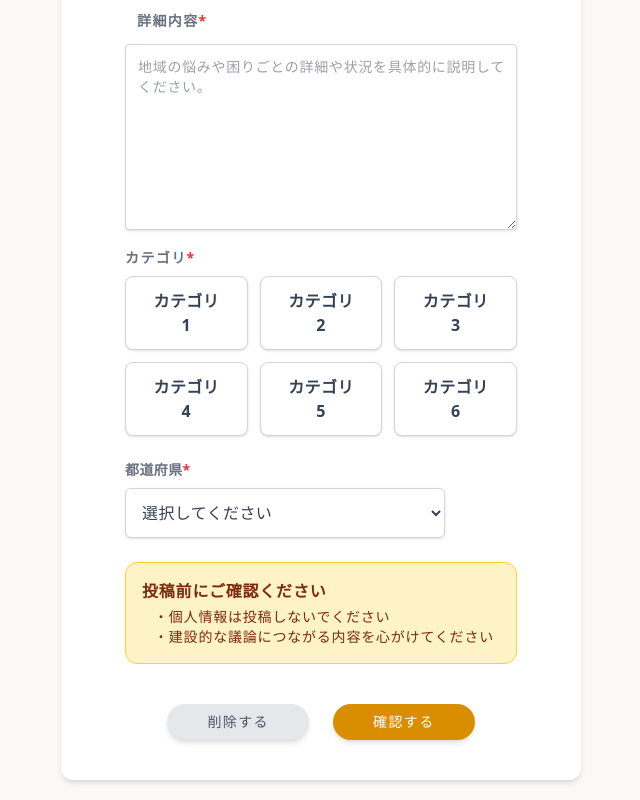
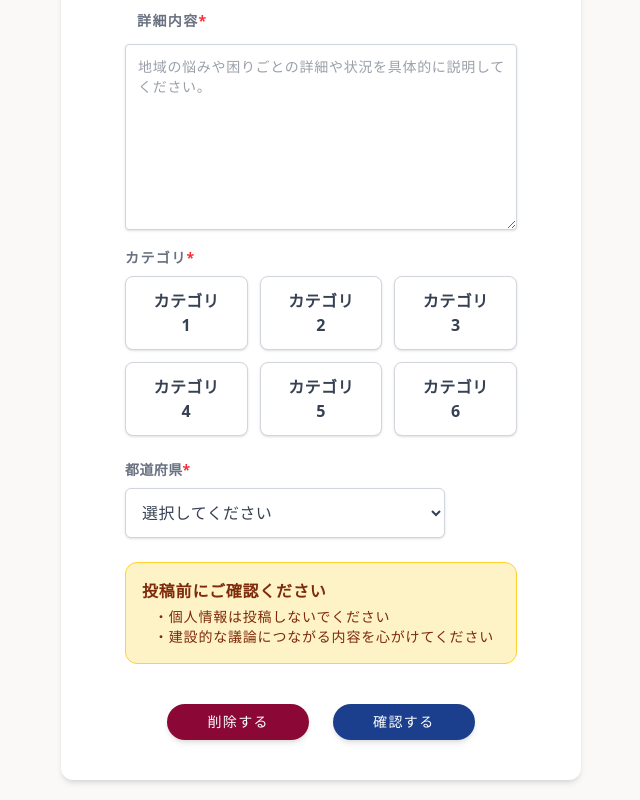
Before and after one commit to pin863/nayamie, a Next.js app: page /posts/30/edit in a window 1280 px wide. Shown: the part 266-1066 px from the top of the page, without its empty margins (319-959 px from the left). Built offline with nearby package versions, Linux system fonts and the light colour scheme.

Commit message:
css修正

```diff
--- a/app/components/Button.tsx
+++ b/app/components/Button.tsx
@@ -7,7 +7,7 @@ import React from "react";
 
 type ButtonProps = {
   href?: string;
-  variant?: "primary" | "secondary" | "gray" | "white";
+  variant?: "primary" | "secondary" | "gray" | "white" | "red";
   size?: "sm" | "md" | "lg";
   shape?: "rounded" | "square";
 } & React.ComponentProps<"button">;
@@ -26,6 +26,7 @@ const Button = ({
     primary: "bg-primary text-white duration-300 hover:opacity-50",
     secondary: "bg-secondary text-white duration-300 hover:opacity-50",
     gray: "bg-gray-200 text-gray-600 duration-300 hover:opacity-50",
+    red: "bg-rose-900 text-white duration-300 hover:opacity-50",
     white:
       "bg-gray-white border border-gray-200 text-gray-600 duration-300 hover:opacity-50",
   }[variant];
--- a/app/posts/[id]/delete/page.tsx
+++ b/app/posts/[id]/delete/page.tsx
@@ -50,7 +50,7 @@ export default function Page() {
           </Link>
           <Link href="/">
             <Button
-              variant="primary"
+              variant="red"
               size="sm"
               onClick={() => alert("投稿を削除しました！")}
             >
--- a/app/posts/[id]/edit/page.tsx
+++ b/app/posts/[id]/edit/page.tsx
@@ -58,12 +58,12 @@ export default function page() {
           </div>
           <div className="text-center space-x-6 mt-10">
             <Link href={`/posts/${postId}/delete`}>
-              <Button variant="gray" size="sm">
+              <Button variant="red" size="sm">
                 削除する
               </Button>
             </Link>
             <Link href={`/posts/${postId}/edit/confirm`}>
-              <Button variant="primary" size="sm">
+              <Button variant="secondary" size="sm">
                 確認する
               </Button>
             </Link>
```
